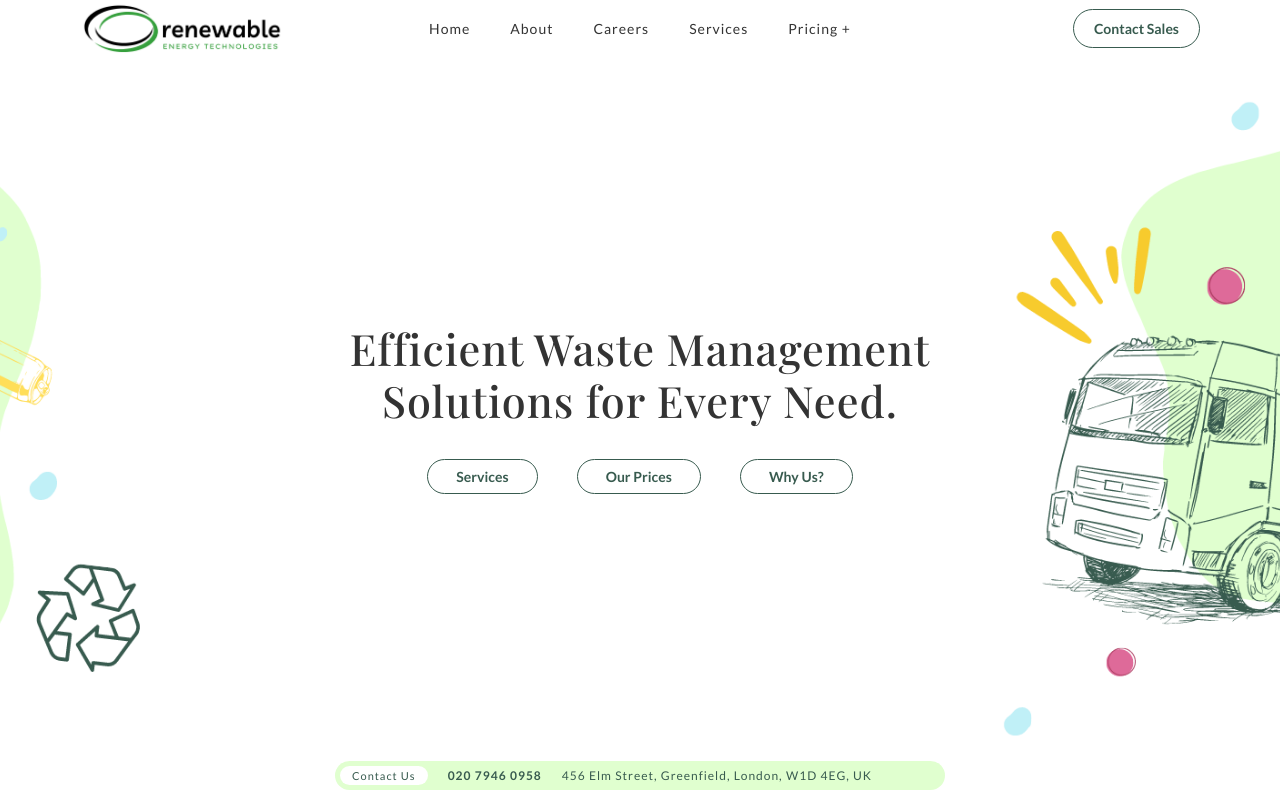
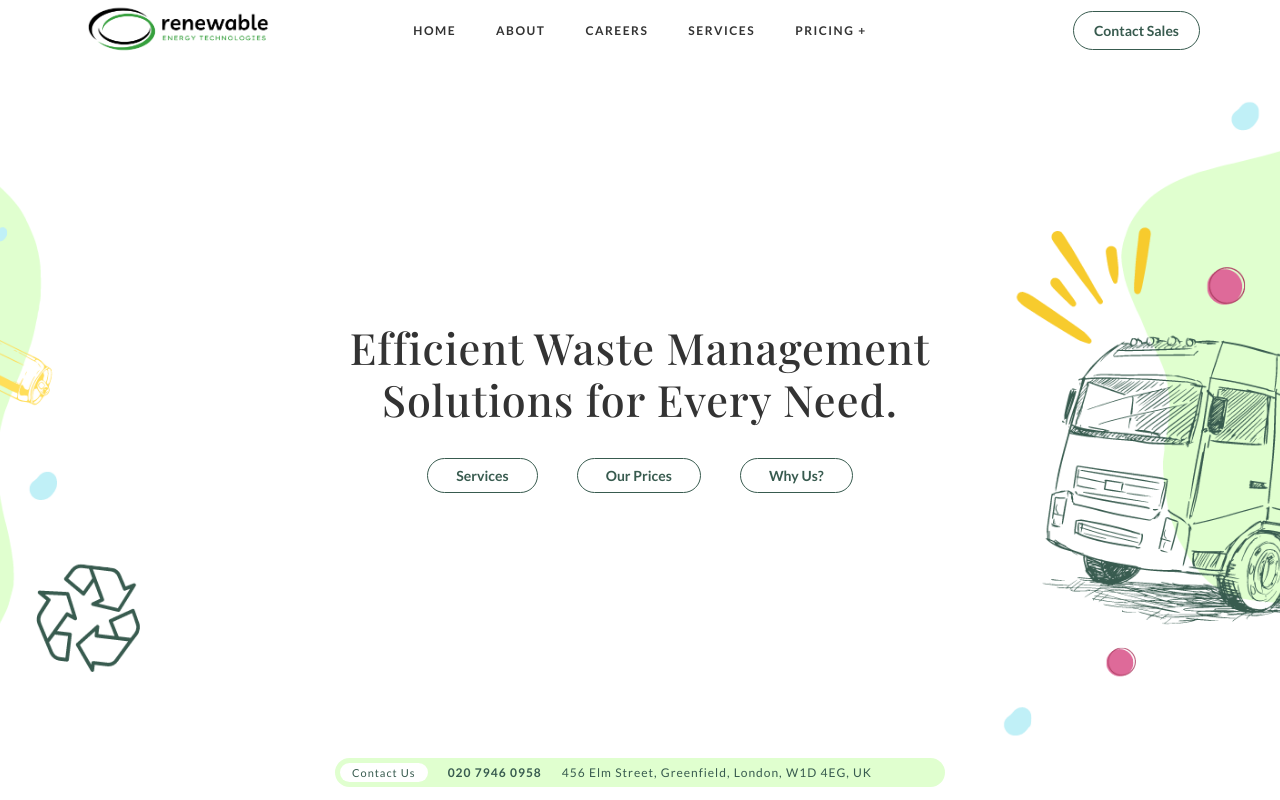
Before and after one commit to Taylor-Carr/waste-clearance-temp, a plain HTML site: page index.html in a window 1280 px wide. Drawn offline with nearby package versions, Linux system fonts and the light colour scheme; a web font is replaced by a local one.

```diff
--- a/assets/css/style.css
+++ b/assets/css/style.css
@@ -43,7 +43,7 @@ body, html {
     display: flex;
     flex-direction: column;
     justify-content: space-between;
-    padding: 10px 40px;
+    padding: 13px 40px;
     box-sizing: border-box;
 
 }
@@ -64,23 +64,25 @@ body, html {
 }
 
 .header .logo-img {
-    height: 55px;
+    height: 65px;
 }
 
 .nav-links {
     font-family: 'Lato';
-    font-weight: 500;
+    font-weight: 600;
     display: flex;
     gap: 40px;
     border-radius: 20px;
     padding: 10px 25px;
-    letter-spacing: 1px;
+    letter-spacing: 1.5px;
+    text-transform: uppercase;
+
 }
 
 .nav-links a {
     color: #333;
     text-decoration: none;
-    font-size: 14px;
+    font-size: 12px;
 }
 
 .nav-links a:hover {
--- a/index.html
+++ b/index.html
@@ -16,7 +16,7 @@
             <div class="header">
                 <div class="logo-container">
                     <div class="logo">
-                        <img src="assets/Untitled design (8).png" alt="Logo" class="logo-img">
+                        <img src="assets/Untitled design (11).png" alt="Logo" class="logo-img">
                     </div>
                 </div>
                 <nav class="nav-links">
```
Also changed, not shown: assets/Untitled design (11).png (added), assets/Untitled design (8).png (deleted).
